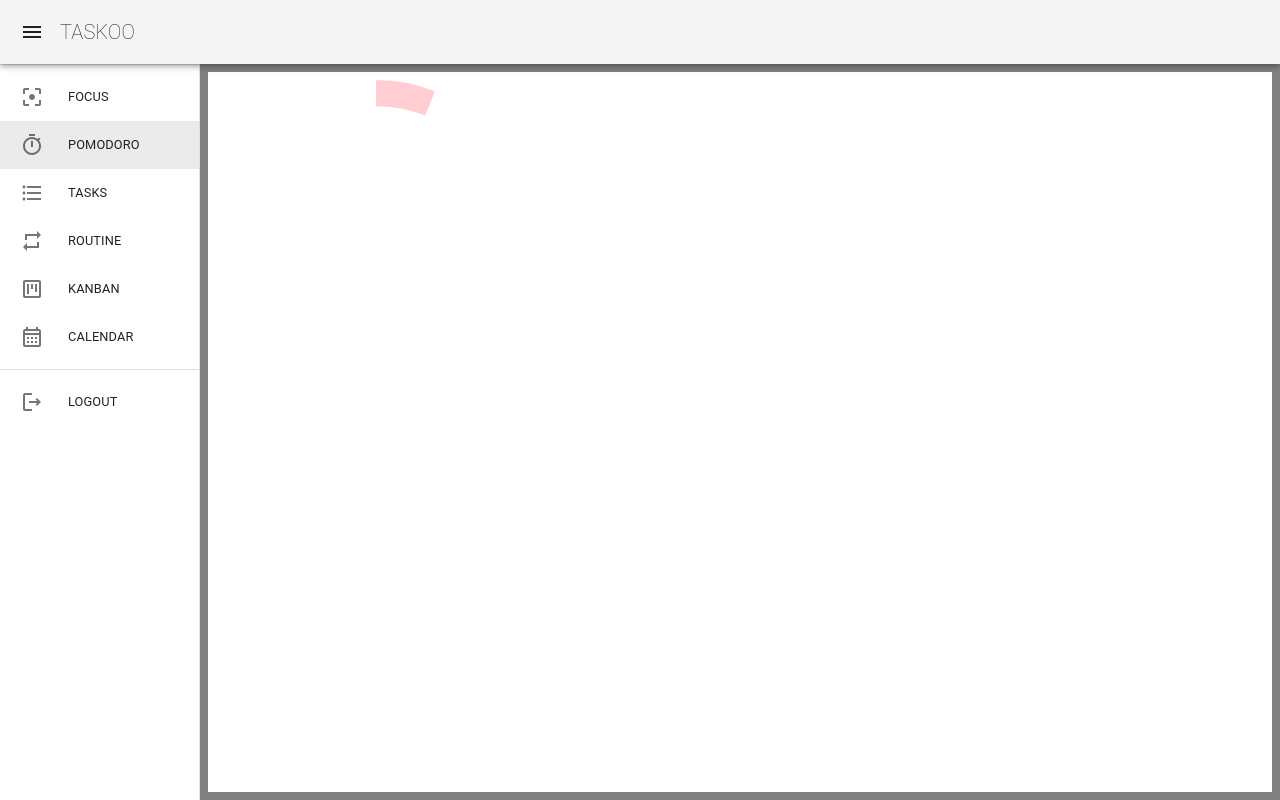
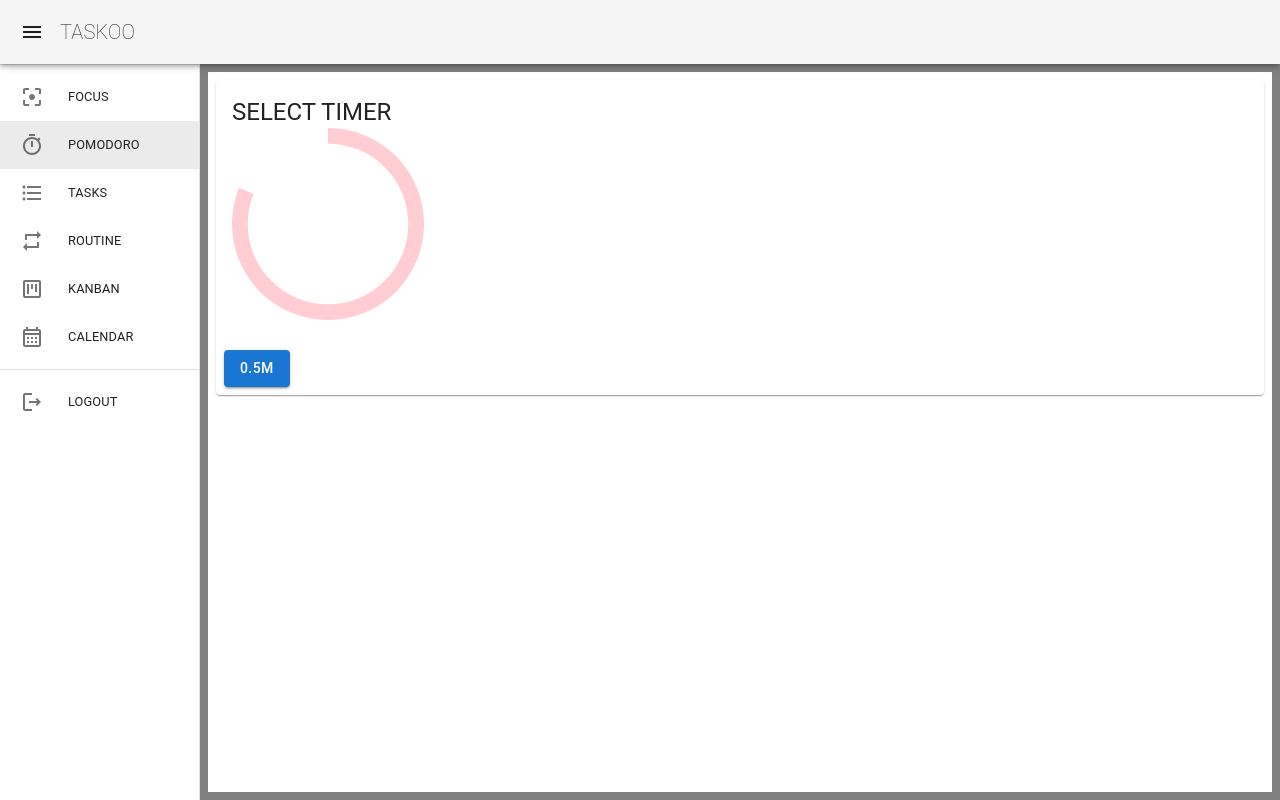
Before and after one commit to undefeated-davout/taskoo, a Next.js app in the folder web/: page /pomodoro in a window 1280 px wide. Built offline with nearby package versions, Linux system fonts and the light colour scheme.

Commit message:
modify: ポモドーロ

```diff
--- /dev/null
+++ b/web/src/components/atoms/BaseButton/index.tsx
@@ -0,0 +1,11 @@
+import Button from '@mui/material/Button';
+
+type BaseButtonProps = {
+  children: React.ReactNode;
+};
+
+const BaseButton = (props: BaseButtonProps) => {
+  return <Button variant="contained">{props.children}</Button>;
+};
+
+export default BaseButton;
--- a/web/src/components/molecules/CircleProgress/index.tsx
+++ b/web/src/components/molecules/CircleProgress/index.tsx
@@ -12,7 +12,7 @@ function CircularProgressWithLabel(
       <CircularProgress
         {...props}
         variant="determinate"
-        size="20rem"
+        size="12rem"
         sx={{ color: '#FFCDD2' }}
       />
     </Box>
@@ -20,7 +20,7 @@ function CircularProgressWithLabel(
 }
 
 const CircleProgress = () => {
-  const [progress, setProgress] = React.useState(0);
+  const [progress, setProgress] = React.useState(75);
 
   React.useEffect(() => {
     const timer = setInterval(() => {
--- a/web/src/components/templates/Pomodoro/index.tsx
+++ b/web/src/components/templates/Pomodoro/index.tsx
@@ -1,11 +1,29 @@
+import Card from '@mui/material/Card';
+import CardActions from '@mui/material/CardActions';
+import CardContent from '@mui/material/CardContent';
+import Typography from '@mui/material/Typography';
+
 import CountDown from 'components/organisms/CountDown';
+import BaseButton from 'components/atoms/BaseButton';
 
 type PomodoroProps = {};
 
 const Pomodoro = (props: PomodoroProps) => {
   return (
     <>
-      <CountDown></CountDown>
+      <Card sx={{ minWidth: 275, with: 100, maxHeight: 400, m: '0 auto' }}>
+        <CardContent>
+          <Typography variant="h5" component="div">
+            SELECT TIMER
+          </Typography>
+
+          <CountDown></CountDown>
+        </CardContent>
+
+        <CardActions>
+          <BaseButton>0.5m</BaseButton>
+        </CardActions>
+      </Card>
     </>
   );
 };
```
Also changed, not shown: web/src/components/atoms/Button/index.tsx (deleted, +0 -9 lines), 2 other files (tests, documents, lock files or other folders).
